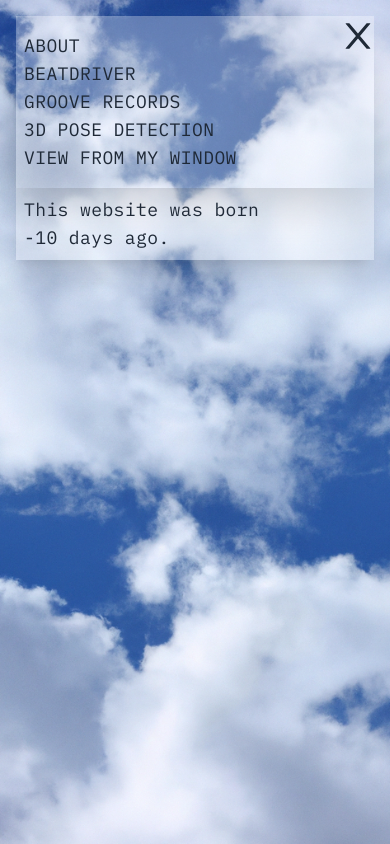
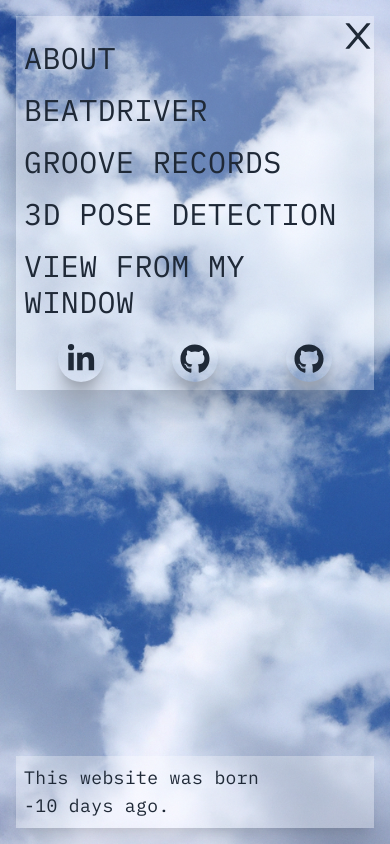
Before and after one commit to idakam/portfolio, a Next.js app: page / in a window 390 px wide. Both pictures are taken after a click on the element 214 px from the left and 39 px from the top of the page. Built offline with nearby package versions, Linux system fonts and the light colour scheme.

Commit message:
styling mobile navbar

```diff
--- a/src/components/Navbar.jsx
+++ b/src/components/Navbar.jsx
@@ -106,7 +106,6 @@ const Navbar = () => {
           {updateTime()} days ago.
         </div>
       </div>
-
       <div
         onClick={handleNav}
         className="fixed -m-[5%] md:hidden cursor-pointer w-full"
@@ -117,11 +116,11 @@ const Navbar = () => {
       <div
         className={
           menuOpen
-            ? "fixed flex-col left-0 top-0 w-full md:hidden h-screen ease-in duration-500 z-40 bg-cover bg-[url('../../public/assets/background.png')]"
+            ? "fixed flex-col left-0 top-0 w-full md:hidden h-full ease-in duration-500 z-40 bg-cover bg-[url('../../public/assets/background.png')]"
             : "hidden"
         }
       >
-        <div className="flex flex-col h-screen py-4 px-4 text-lg">
+        <div className="flex flex-col h-full py-4 px-4 text-lg justify-between">
           <div
             onClick={handleNav}
             className="fixed right-3 cursor-pointer z-40"
@@ -129,7 +128,7 @@ const Navbar = () => {
             {""}
             <AiOutlineClose size={40} />
           </div>
-          <div className="bg-white bg-opacity-30 p-2 shadow-2xl">
+          <div className="bg-white bg-opacity-30 p-2 shadow-2xl text-3xl">
             <ul className="flex flex-col uppercase py-2">
               {listOfLinks.map(function (link, index) {
                 return (
@@ -138,8 +137,8 @@ const Navbar = () => {
                       onClick={handleNav}
                       className={
                         router.pathname == link[1]
-                          ? "uppercase text-red-700 font-bold"
-                          : "uppercase hover:text-red-700"
+                          ? "uppercase text-red-700 font-bold py-2"
+                          : "uppercase hover:text-red-700 py-2"
                       }
                     >
                       {link[0]}
@@ -148,6 +147,24 @@ const Navbar = () => {
                 );
               })}
             </ul>
+            <div className="flex justify-around">
+              {listOfButtons.map(function (button, index) {
+                return (
+                  <div
+                    key={index}
+                    className="rounded-full shadow-xl shadow-gray-400 p-2 cursor-pointer hover:scale-105 ease-in duration-300"
+                  >
+                    <a
+                      target="_blank"
+                      href={button[1]}
+                      rel="noopener noreferrer"
+                    >
+                      {button[0]}
+                    </a>
+                  </div>
+                );
+              })}
+            </div>
           </div>
           <div className="bg-white bg-opacity-30 p-2 shadow-xl">
             This website was born <br></br>
```
